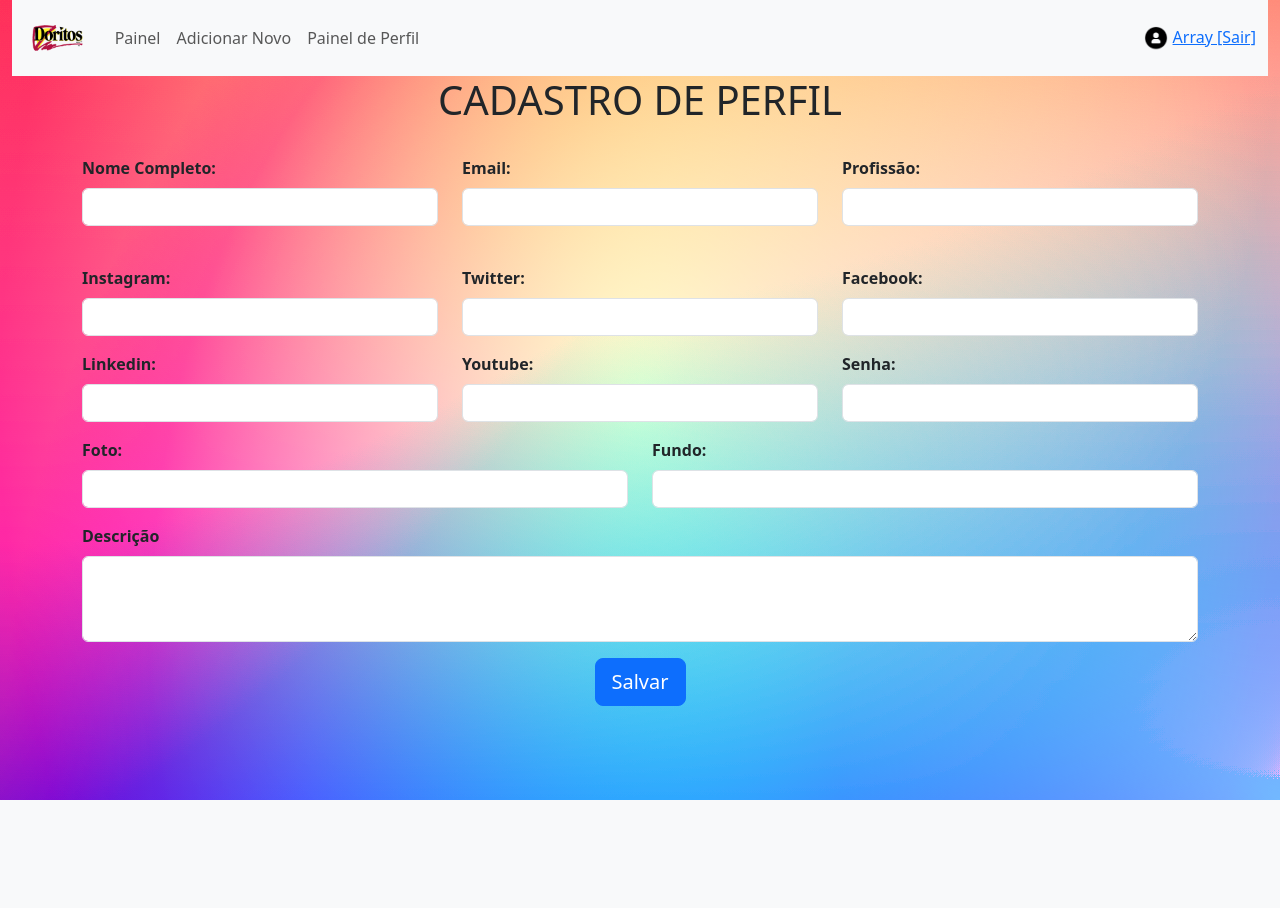
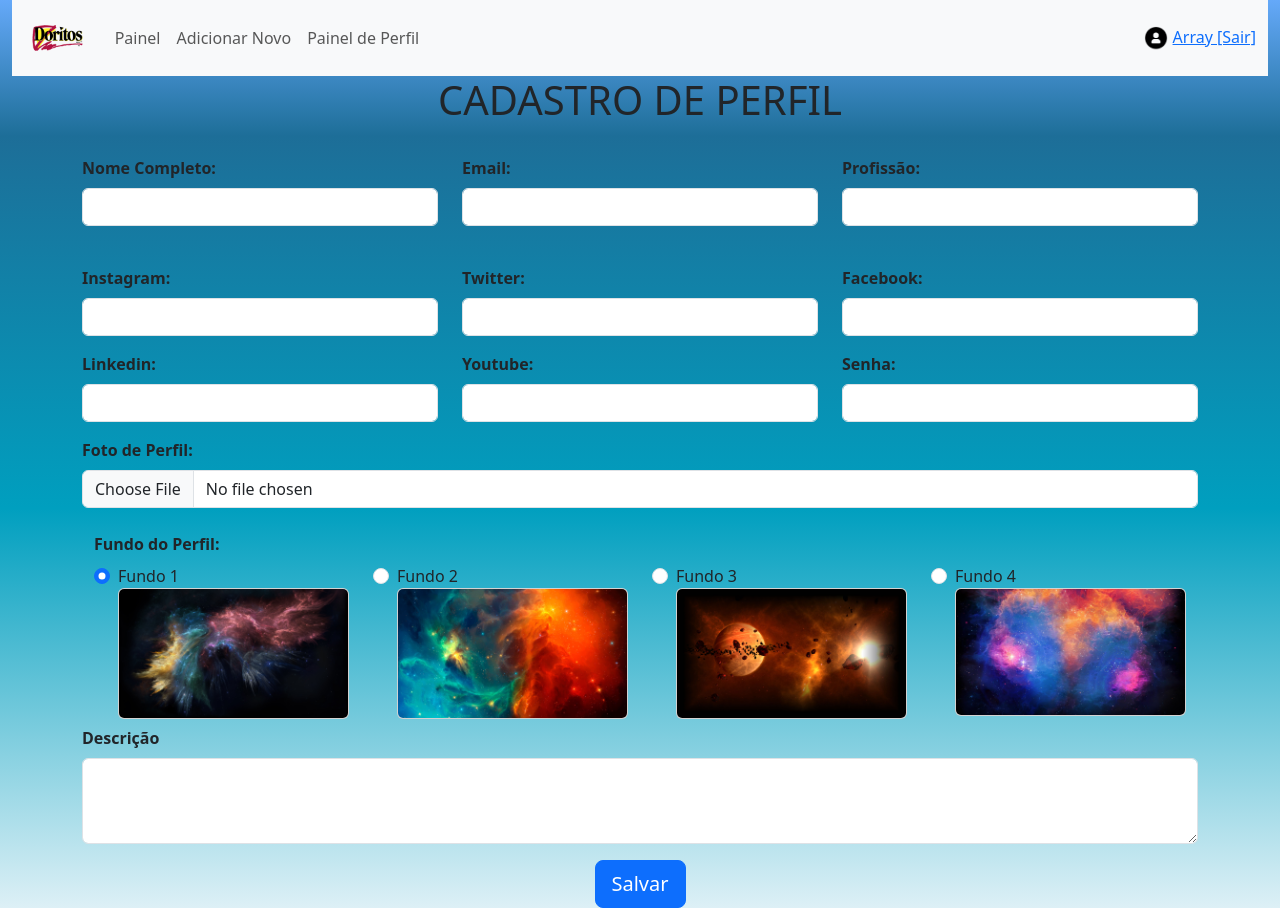
Before and after one commit to VagnerSenac/perfil, a PHP site: page /login/perfil-novo.php in a window 1280 px wide. Before the commit the page ends 800 px from the top, so only its background shows below. Run offline with PHP 8.4, Linux system fonts and the light colour scheme; the visitor is signed in with stand-in values (Sample User, id 1).

Commit message:
Add files via upload

```diff
--- a/header.php
+++ b/header.php
@@ -1,29 +1,30 @@
 <!DOCTYPE html>
 <html lang="pt-br">
 <!-- header.php -->
+
 <head>
     <meta charset="UTF-8">
     <meta http-equiv="X-UA-Compatible" content="IE=edge">
     <meta name="viewport" content="width=device-width, initial-scale=1.0">
     <title>Controle de Tarefas</title>
-    <link href="https://cdn.jsdelivr.net/npm/bootstrap@5.3.0-alpha1/dist/css/bootstrap.min.css" rel="stylesheet" integrity="sha384-GLhlTQ8iRABdZLl6O3oVMWSktQOp6b7In1Zl3/Jr59b6EGGoI1aFkw7cmDA6j6gD" crossorigin="anonymous">
+    <link href="https://cdn.jsdelivr.net/npm/bootstrap@5.3.0-alpha1/dist/css/bootstrap.min.css" rel="stylesheet"
+        integrity="sha384-GLhlTQ8iRABdZLl6O3oVMWSktQOp6b7In1Zl3/Jr59b6EGGoI1aFkw7cmDA6j6gD" crossorigin="anonymous">
 
     <link rel="stylesheet" href="https://cdn.jsdelivr.net/npm/bootstrap-icons@1.5.0/font/bootstrap-icons.css" />
     <style>
         .fundo {
             min-height: 100vh;
-            background: radial-gradient(50% 123.47% at 50% 50%, #00ff94 0%, #720059 100%),
-                linear-gradient(121.28deg, #669600 0%, #ff0000 100%),
-                linear-gradient(360deg, #0029ff 0%, #8fff00 100%),
-                radial-gradient(100% 164.72% at 100% 100%, #6100ff 0%, #00ff57 100%),
-                radial-gradient(100% 148.07% at 0% 0%, #fff500 0%, #51d500 100%);
+            background: rgb(101, 169, 249);
+            background: linear-gradient(180deg, rgba(101, 169, 249, 1) 0%, rgba(29, 110, 152, 1) 15%, rgba(0, 159, 191, 1) 56%, rgba(221, 240, 246, 1) 100%);
             background-blend-mode: screen, color-dodge, overlay, difference, normal;
         }
+
 
         .fundo-cinza {
             background-color: #f8f8f8;
         }
-        .active{
+
+        .active {
             font-weight: bold;
         }
 
--- a/index.php
+++ b/index.php
@@ -5,7 +5,7 @@
   <div class="row pt-5">
   <?php
   $n = 0;
-  for($n=0; $n < 10; $n++):
+  for($n=0; $n < 2; $n++):
   ?>
     <div class="col-12 col-sm-8 col-md-6 col-lg-3 mt-5">
       <div class="card">
--- a/perfil-novo.php
+++ b/perfil-novo.php
@@ -1,44 +1,47 @@
 <?php include_once "header.php"; ?>
-<?php   include_once "validar_login.php";  ?>
+<?php include_once "validar_login.php"; ?>
 <?php include_once "mensagens.php"; ?>
 <!DOCTYPE html>
 <html lang="pt-br">
+
 <head>
   <meta charset="UTF-8">
   <meta http-equiv="X-UA-Compatible" content="IE=edge">
   <meta name="viewport" content="width=device-width, initial-scale=1.0">
-    <link href="https://cdn.jsdelivr.net/npm/bootstrap@5.3.0-alpha1/dist/css/bootstrap.min.css" rel="stylesheet" integrity="sha384-GLhlTQ8iRABdZLl6O3oVMWSktQOp6b7In1Zl3/Jr59b6EGGoI1aFkw7cmDA6j6gD" crossorigin="anonymous">
+  <link href="https://cdn.jsdelivr.net/npm/bootstrap@5.3.0-alpha1/dist/css/bootstrap.min.css" rel="stylesheet"
+    integrity="sha384-GLhlTQ8iRABdZLl6O3oVMWSktQOp6b7In1Zl3/Jr59b6EGGoI1aFkw7cmDA6j6gD" crossorigin="anonymous">
   <link rel="stylesheet" href="estilo.css">
   <title>Cadastro de Perfil</title>
 </head>
+
 <body>
   <main class="menu container-fluid">
     <div class="menu">
-<?php include_once "menu.php";?>
+      <?php include_once "menu.php"; ?>
     </div>
     <div class="titulo">
       <h1>CADASTRO DE PERFIL</h1><br>
     </div>
-<form class="align-items-center" action="perfil-salvar.php" method="post">
+    <form class="align-items-center" action="perfil-salvar.php" method="post" enctype="multipart/form-data">
 
       <div class="container text-left">
         <div class="row align-items-start">
           <div class="col">
             <div class="mb-3">
-    <label  class="form-label"><b>Nome Completo:</b></label>
-    <input type="text" name="nome"  class="form-control">
+              <label class="form-label"><b>Nome Completo:</b></label>
+              <input type="text" name="nome" class="form-control">
             </div>
           </div>
           <div class="col">
             <div class="mb-3">
               <label class="form-label"><b>Email:</b></label>
-    <input type="email" name="email"  class="form-control">
+              <input type="email" name="email" class="form-control">
             </div>
           </div>
           <div class="col">
             <div class="mb-3">
-    <label  class="form-label"><b>Profissão:</b></label>
-    <input type="text" name="profissao"  class="form-control" >
+              <label class="form-label"><b>Profissão:</b></label>
+              <input type="text" name="profissao" class="form-control">
             </div>
           </div>
         </div>
@@ -49,20 +52,20 @@
         <div class="row align-items-start">
           <div class="col">
             <div class="mb-3">
-    <label  class="form-label"><b>Instagram:</b></label>
-    <input type="text" name="instagram"  class="form-control" >
+              <label class="form-label"><b>Instagram:</b></label>
+              <input type="text" name="instagram" class="form-control">
             </div>
           </div>
           <div class="col">
             <div class="mb-3">
-    <label  class="form-label"><b>Twitter:</b></label>
-    <input type="text" name="twitter"  class="form-control" >
+              <label class="form-label"><b>Twitter:</b></label>
+              <input type="text" name="twitter" class="form-control">
             </div>
           </div>
           <div class="col">
             <div class="mb-3">
-    <label  class="form-label"><b>Facebook:</b></label>
-    <input type="text" name="facebook"  class="form-control">
+              <label class="form-label"><b>Facebook:</b></label>
+              <input type="text" name="facebook" class="form-control">
             </div>
           </div>
         </div>
@@ -72,40 +75,89 @@
         <div class="row align-items-start">
           <div class="col">
             <div class="mb-3">
-    <label  class="form-label"><b>Linkedin:</b></label>
-    <input type="text" name="linkedin"  class="form-control" >
+              <label class="form-label"><b>Linkedin:</b></label>
+              <input type="text" name="linkedin" class="form-control">
             </div>
           </div>
           <div class="col">
             <div class="mb-3">
-    <label  class="form-label"><b>Youtube:</b></label>
-    <input type="text" name="youtube"  class="form-control" >
+              <label class="form-label"><b>Youtube:</b></label>
+              <input type="text" name="youtube" class="form-control">
             </div>
           </div>
           <div class="col">
             <div class="mb-3">
-    <label  class="form-label"><b>Senha:</b></label>
-    <input type="password" name="senhaperfil"  class="form-control" >
+              <label class="form-label"><b>Senha:</b></label>
+              <input type="password" name="senhaperfil" class="form-control">
             </div>
           </div>
         </div>
       </div>
       <div class="container text-left">
-  <div class="row align-items-start">
+        <div class="row">
           <div class="col">
-    <div class="mb-3">
-    <label  class="form-label"><b>Foto:</b></label>
-    <input type="text" name="foto"  class="form-control" >
+
+            <label for="DefaultFile" class="form-label">
+              <b>Foto de Perfil:</b>
+            </label>
+            <input class="form-control" type="file" id="DefaultFile" name="arquivo" accept="image/png, image/jpeg">
+            </div>
+
+        </div>
+        <br>
+        <div class="container text-left">
+          <div class="row ">
+            <label class="form-label"><b>Fundo do Perfil:</b></label>
+
+            <div class="col">
+              <div class="form-check">
+                <input class="form-check-input" type="radio" name="fundo" id="fundo1" value="img/fundo1.jpg" checked>
+                <label class="form-check-label" for="fundo1">
+                  Fundo 1
+                  <div class="card">
+                    <img class="card-img" src="img/fundo1.jpg" >
+                  </div>
+                </label>
+              </div>
+
+            </div>
+            <div class="col">
+              <div class="form-check">
+                <input class="form-check-input" type="radio" name="fundo" id="fundo2" value="img/fundo2.jpg">
+                <label class="form-check-label" for="fundo2">
+                  Fundo 2
+                  <div class="card">
+                    <img class="card-img" src="img/fundo2.jpg" >
+                  </div>
+                </label>
               </div>
             </div>
+
             <div class="col">
-    <div class="mb-3">
-    <label  class="form-label"><b>Fundo:</b></label>
-    <input type="text" name="fundo"  class="form-control">
+              <div class="form-check">
+                <input class="form-check-input" type="radio" name="fundo" id="fundo3" value="img/fundo3.jpg">
+                <label class="form-check-label" for="fundo3">
+                  Fundo 3
+                  <div class="card">
+                    <img class="card-img" src="img/fundo3.jpg" >
+                  </div>
+                </label>
+              </div>
+            </div>
+
+            <div class="col">
+              <div class="form-check">
+                <input class="form-check-input" type="radio" name="fundo" id="fundo4" value="img/fundo4.jpg">
+                <label class="form-check-label" for="fundo4">
+                  Fundo 4
+                  <div class="card">
+                    <img class="card-img" src="img/fundo4.jpg" >
+                  </div>
+                </label>
               </div>
             </div>
           </div>
-
+        </div>
 
         <div class="mb-3">
           <label class="form-label"><b>Descrição</b></label>
@@ -118,4 +170,5 @@
 
     </form>
 </body>
+
 </html>
```
Also changed, not shown: perfil-salvar.php (+10 -2 lines), estilo.css (line endings or trailing spaces), img/1677882320.png (added), img/1677887999.png (added), img/1677888732.png (added), img/fundo1.jpg (added), img/fundo2.jpg (added), img/fundo3.jpg (added), img/fundo4.jpg (added). Lines whose indentation alone changed are shown as unchanged.
